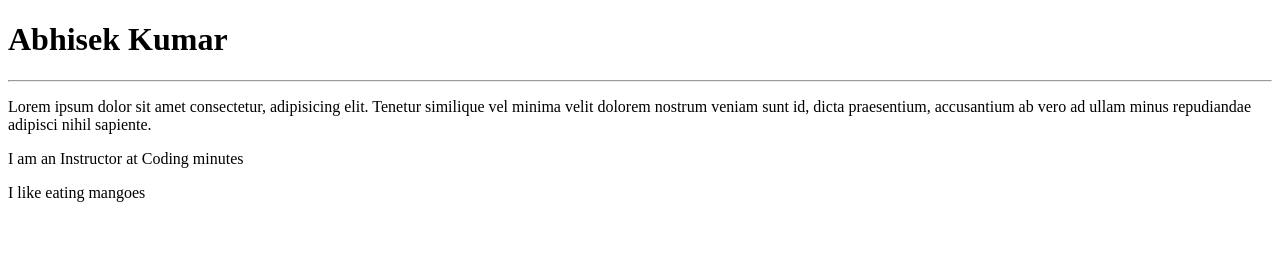
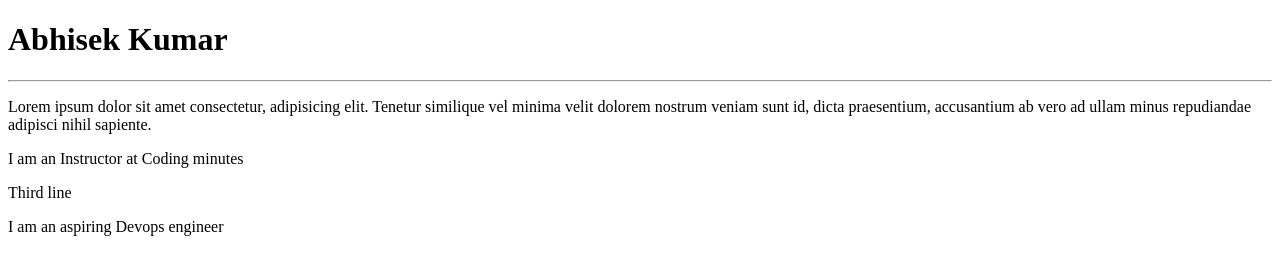
Before and after one commit to abhay1196/My-Portfolio, a plain HTML site: page index.html in a window 1280 px wide. Drawn offline with Linux system fonts and the light colour scheme.

```diff
--- a/index.html
+++ b/index.html
@@ -12,9 +12,10 @@
          <p>
              I am an Instructor at Coding minutes
          </p>
-         <p>
-             I like eating mangoes
-         </p>
+
+             <p>Third line</p>
+
+                <p>I am an aspiring Devops engineer</p>
 
     </body>
     </html>
```
Also changed, not shown: 2 other files.
